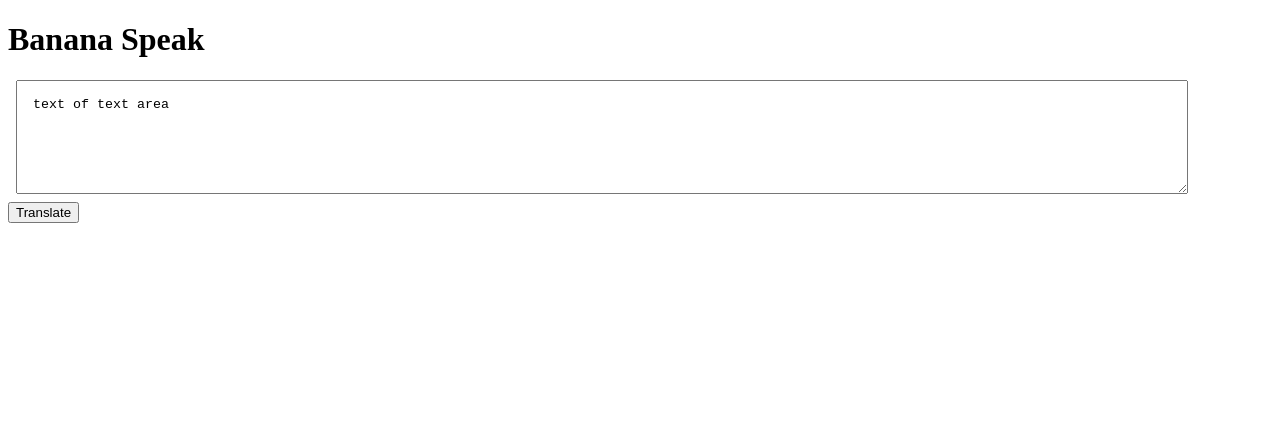
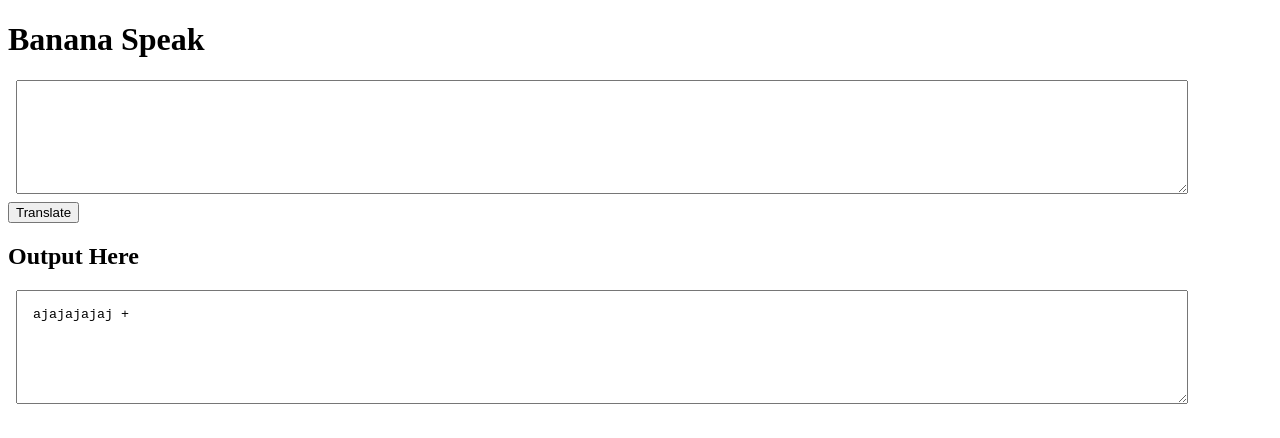
Before and after one commit to iamravi-prakash/neogcamp-banana-speak, a plain HTML site: page index.html in a window 1280 px wide. Both pictures are taken after a click on the button "Translate". Drawn offline with Linux system fonts and the light colour scheme.

Commit message:
input output process done

```diff
--- a/app.js
+++ b/app.js
@@ -3,8 +3,13 @@ var btnTranslate = document.querySelector("#click");
 function clickEvent() {
   console.log("clicked!");
   console.log("input", textInput.value);
+  document.querySelector("#txt-output").innerText =
+    "ajajajajaj + " + textInput.value;
 }
 
 btnTranslate.addEventListener("click", clickEvent);
 
 var textInput = document.querySelector("#txt-input");
+
+// var textOutput = document.querySelector("txt-output") --> mistake "#"
+// document.querySelector("#txt-output").innerText = "ravi";
--- a/index.html
+++ b/index.html
@@ -21,8 +21,10 @@
 <body>
 
     <h1>Banana Speak</h1>
-    <textarea id="txt-input">text of text area</textarea>
+    <textarea id="txt-input"></textarea>
     <button id="click">Translate</button>
+    <h2>Output Here </h2>
+    <textarea id="txt-output"></textarea>
 
     <script src="app.js"></script>
 </body>
```
